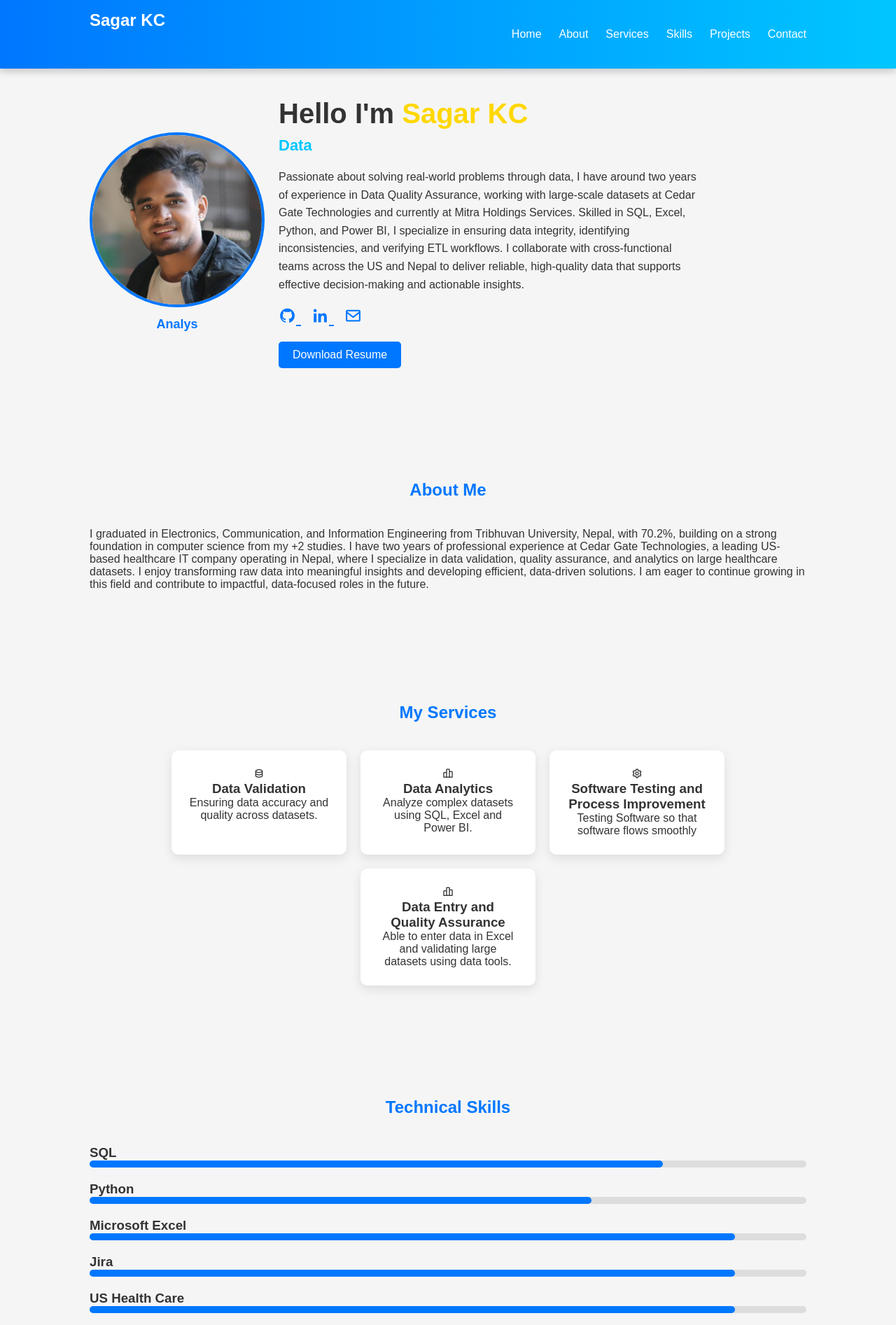
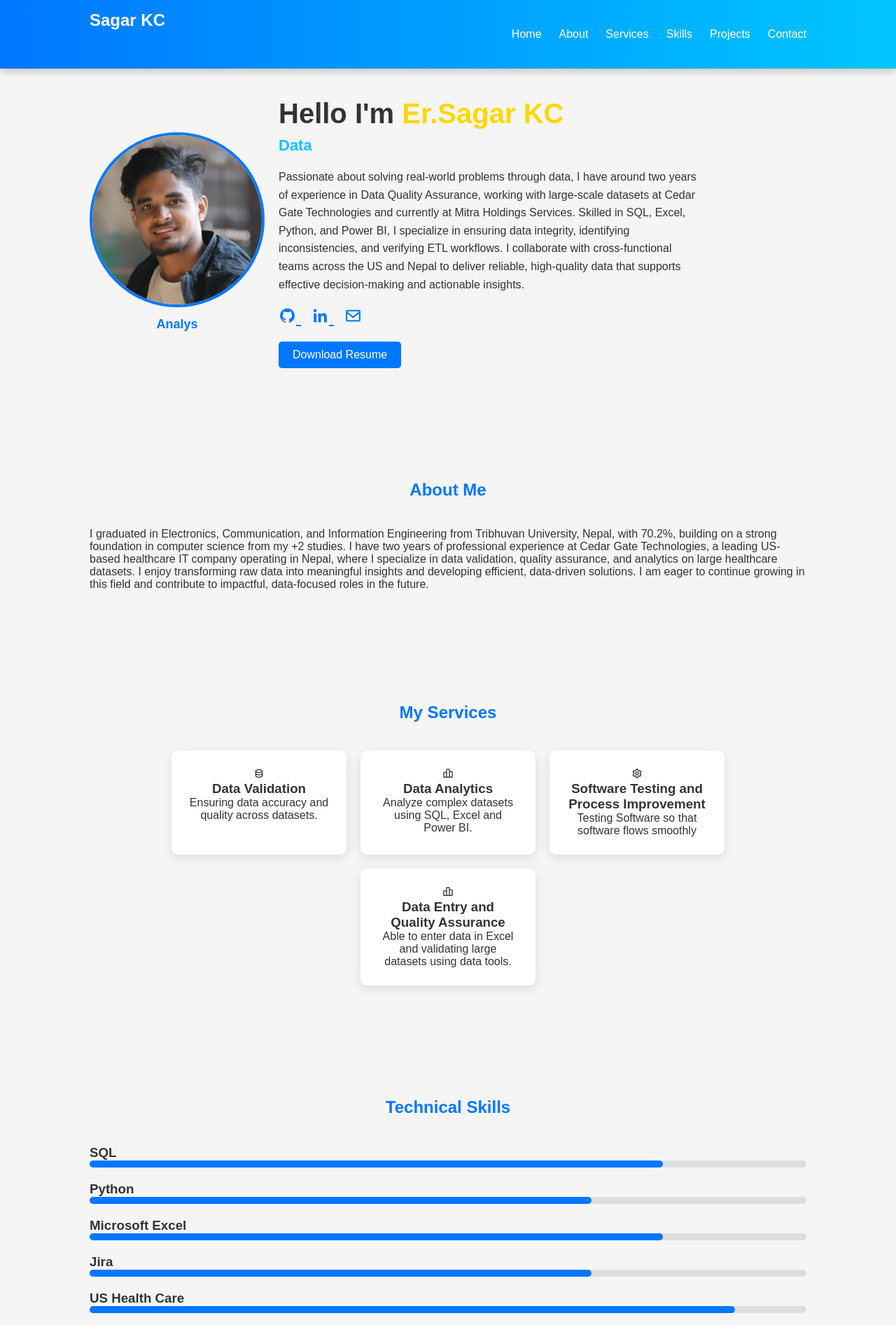
Before and after one commit to Sagarkc21/sagarkc21.github.io, a plain HTML site: page index.html in a window 1280 px wide. Shown: the top 1893 px of the page at 70% size. Drawn offline with nearby package versions, Linux system fonts and the light colour scheme.

Commit message:
Update index.html

```diff
--- a/index.html
+++ b/index.html
@@ -50,7 +50,7 @@
 
 <div class="home-text">
 
-<h1>Hello I'm <span>Sagar KC</span></h1>
+<h1>Hello I'm <span>Er.Sagar KC</span></h1>
 
 <h3 id="typing-text"></h3>
 
@@ -153,12 +153,12 @@ I graduated in Electronics, Communication, and Information Engineering from Trib
 
 <div class="skill">
 <h3>Microsoft Excel</h3>
-<div class="skill-bar"><div class="skill-level" style="width:90%"></div></div>
+<div class="skill-bar"><div class="skill-level" style="width:80%"></div></div>
 </div>
 
 <div class="skill">
 <h3>Jira</h3>
-<div class="skill-bar"><div class="skill-level" style="width:90%"></div></div>
+<div class="skill-bar"><div class="skill-level" style="width:70%"></div></div>
 </div>
 
 <div class="skill">
@@ -293,7 +293,7 @@ View GitHub
 
 <footer>
 
-<p>© 2026 Sagar KC | Portfolio</p>
+<p>© 2026 Er.Sagar KC | Portfolio</p>
 
 </footer>
 
```
